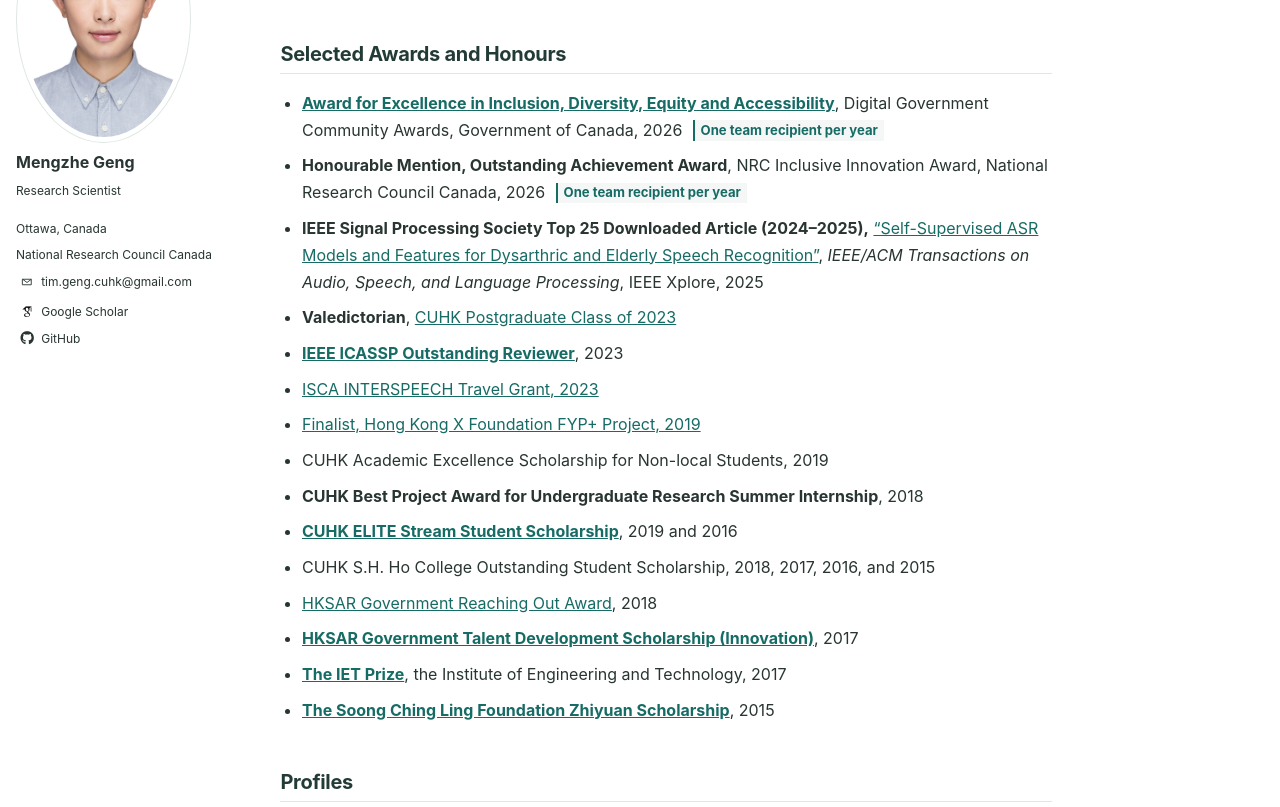
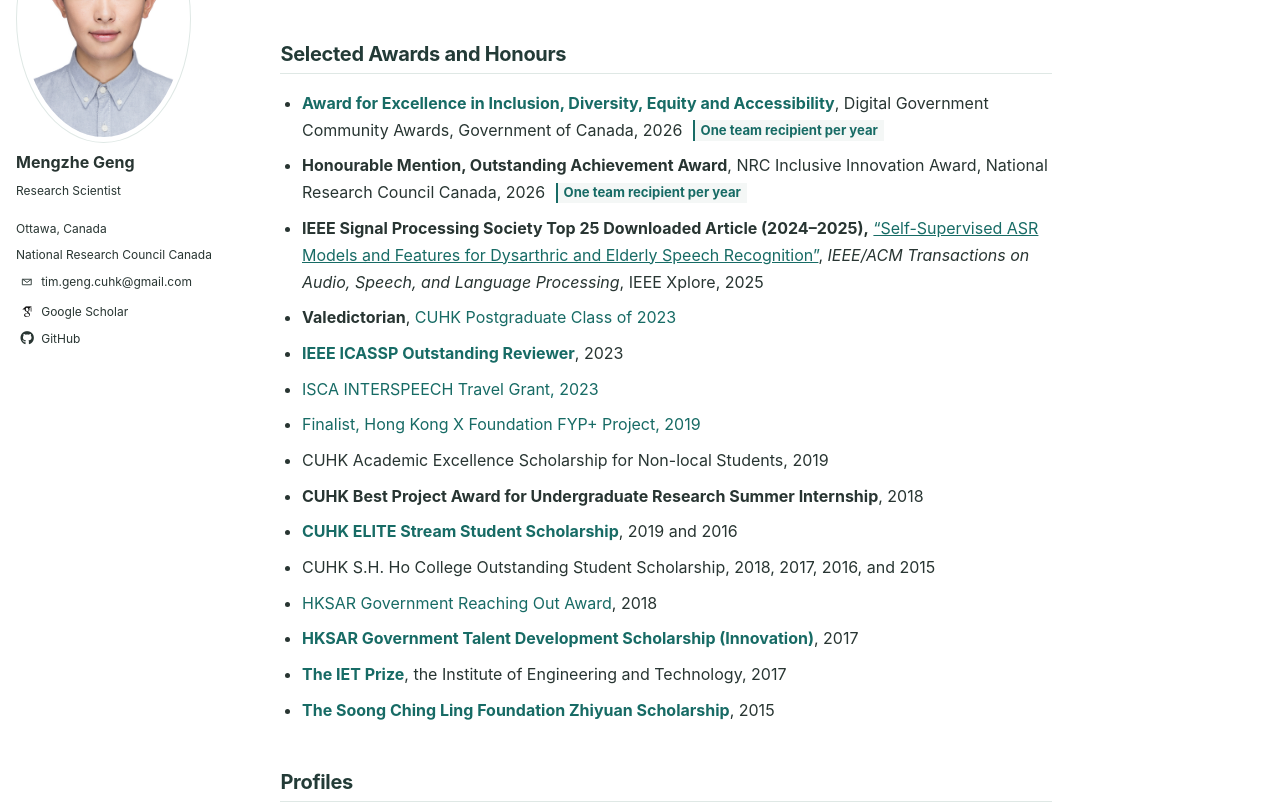
Before and after one commit to MENGZHEGENG/MENGZHEGENG.github.io, a Jekyll site: the page built from _pages/about.md, in a window 1280 px wide and 1400 px high, scrolled down 2300 px. Shown: the part 217-1024 px from the top of the window. Built offline with Jekyll 4.4.1, drawn with Linux system fonts in a browser that asks for light colours; some web fonts are replaced.

Commit message:
Remove underlines from award links

```diff
--- a/_pages/about.md
+++ b/_pages/about.md
@@ -171,7 +171,7 @@
 <ul class="award-list">
   <li class="award-item"><strong><a href="https://www.canada.ca/en/government/system/digital-government/gcdigital-community/networking-events/digital-government-community-awards/awards.html" target="_blank" rel="noopener noreferrer">Award for Excellence in Inclusion, Diversity, Equity and Accessibility</a></strong>, Digital Government Community Awards, Government of Canada, 2026 <span class="award-qualifier"><strong>One team recipient per year</strong></span></li>
   <li class="award-item"><strong>Honourable Mention, Outstanding Achievement Award</strong>, NRC Inclusive Innovation Award, National Research Council Canada, 2026 <span class="award-qualifier"><strong>One team recipient per year</strong></span></li>
-  <li class="award-item"><strong>IEEE Signal Processing Society Top 25 Downloaded Article (2024–2025),</strong> <a href="https://ieeexplore.ieee.org/document/10584335/" target="_blank" rel="noopener noreferrer">“Self-Supervised ASR Models and Features for Dysarthric and Elderly Speech Recognition”</a>, <em>IEEE/ACM Transactions on Audio, Speech, and Language Processing</em>, IEEE Xplore, 2025</li>
+  <li class="award-item"><strong>IEEE Signal Processing Society Top 25 Downloaded Article (2024–2025),</strong> <a class="award-article-title" href="https://ieeexplore.ieee.org/document/10584335/" target="_blank" rel="noopener noreferrer">“Self-Supervised ASR Models and Features for Dysarthric and Elderly Speech Recognition”</a>, <em>IEEE/ACM Transactions on Audio, Speech, and Language Processing</em>, IEEE Xplore, 2025</li>
   <li class="award-item"><strong>Valedictorian</strong>, <a href="https://www.cpr.cuhk.edu.hk/en/press/cuhk-holds-92nd-congregation-for-the-conferment-of-degrees/" target="_blank" rel="noopener noreferrer">CUHK Postgraduate Class of 2023</a></li>
   <li class="award-item"><strong><a href="https://2023.ieeeicassp.org/outstanding-reviewer-recognitions/" target="_blank" rel="noopener noreferrer">IEEE ICASSP Outstanding Reviewer</a></strong>, 2023</li>
   <li class="award-item"><a href="https://interspeech2023.org/travel-grants/" target="_blank" rel="noopener noreferrer">ISCA INTERSPEECH Travel Grant, 2023</a></li>
--- a/_sass/_custom.scss
+++ b/_sass/_custom.scss
@@ -777,6 +777,18 @@
   margin-bottom: 0.55em;
 }
 
+.page__content .award-list a,
+.page__content .award-list a:hover,
+.page__content .award-list a:focus-visible {
+  text-decoration: none;
+}
+
+.page__content .award-list a.award-article-title,
+.page__content .award-list a.award-article-title:hover,
+.page__content .award-list a.award-article-title:focus-visible {
+  text-decoration: underline;
+}
+
 .author-led-disclosure {
   margin: 0.7em 0 1.7em;
 }
```
